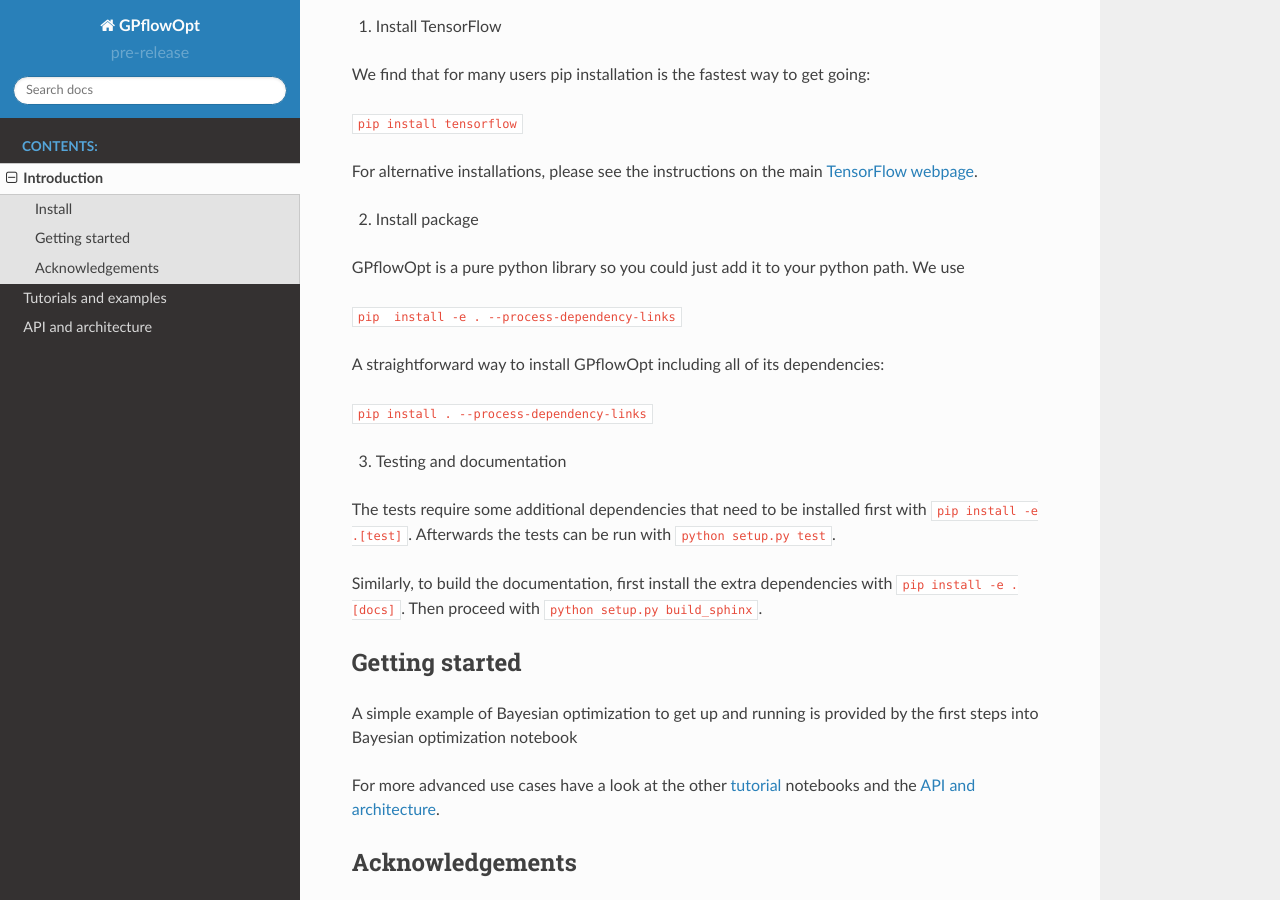
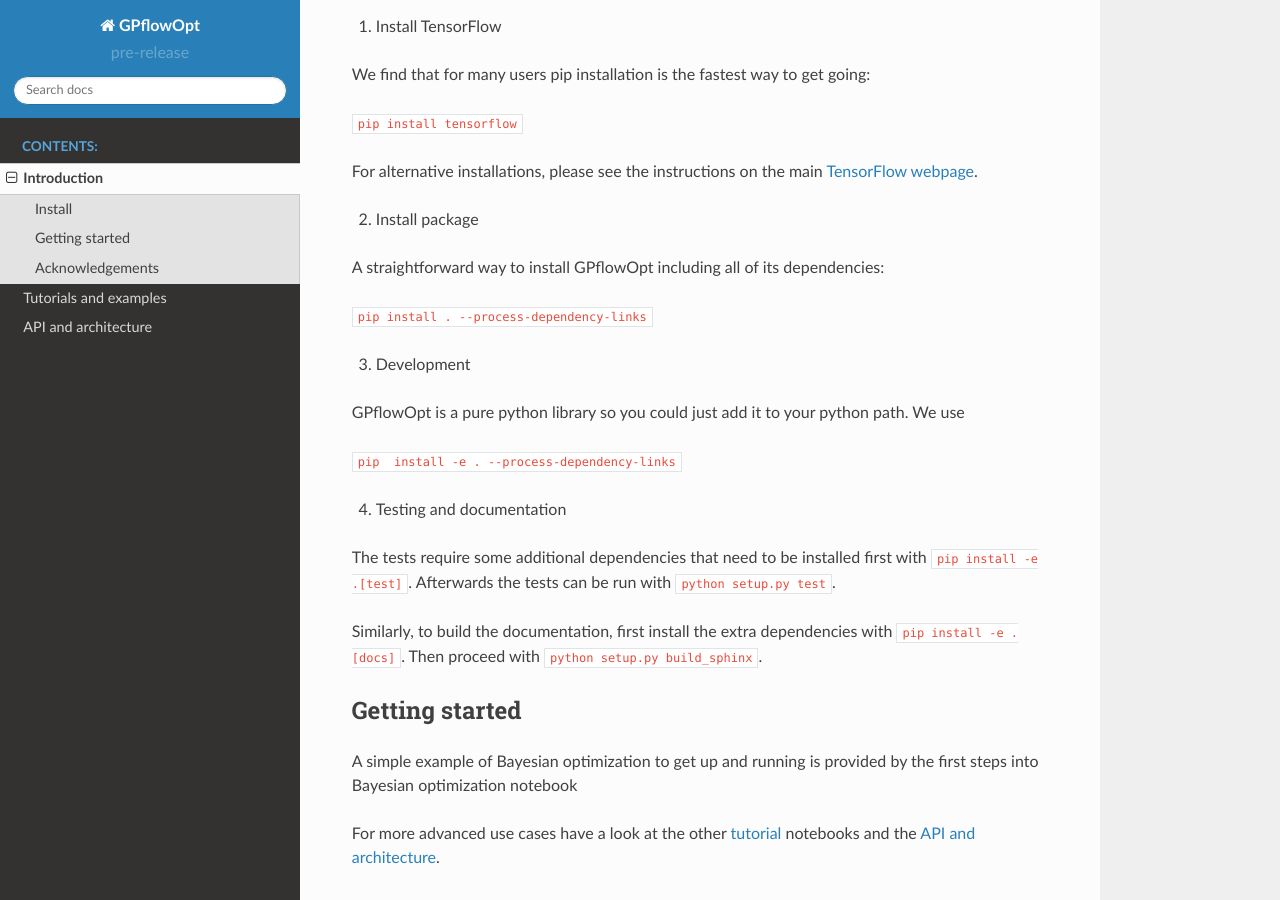
Before and after one commit to GPflow/GPflowOpt, a Sphinx documentation site: the page built from doc/source/intro.rst, in a window 1280 px wide and 900 px high, scrolled down 417 px. Built offline with Sphinx 7.4.7 and the Read the Docs theme 2.0.0, drawn with Linux system fonts in a browser that asks for light colours.

Commit message:
Updated introduction and fixed typos in some notebooks

```diff
--- a/doc/source/intro.rst
+++ b/doc/source/intro.rst
@@ -2,9 +2,9 @@
 Introduction
 ------------
 
-`GPflowOpt <https://github.com/GPflow/GPflowOpt/>`_ is a library for Bayesian Optimization with `GPflow <https://github.com/GPflow/GPflow/>`_. It makes use of TensorFlow for computation of acquisition functions,
-to offer scalability, and avoid implementation of gradients. The package was created, and is currently maintained
-by `Joachim van der Herten <http://sumo.intec.ugent.be/jvanderherten>`_ and `Ivo Couckuyt <http://sumo.intec.ugent.be/icouckuy>`_
+`GPflowOpt <https://github.com/GPflow/GPflowOpt/>`_ is a library for Bayesian Optimization with `GPflow <https://github.com/GPflow/GPflow/>`_.
+It makes use of TensorFlow for computation of acquisition functions, to offer scalability, and avoid implementation of gradients.
+The package was created, and is currently maintained by `Joachim van der Herten <http://sumo.intec.ugent.be/jvanderherten>`_ and `Ivo Couckuyt <http://sumo.intec.ugent.be/icouckuy>`_
 
 Currently the software is pre-release and under construction, hence it lacks a lot of functionality and testing. This documentation
 is also incomplete and under development. The project is open source: if you feel you have some relevant skills and are interested in
@@ -22,15 +22,17 @@
 
 2. Install package
 
+A straightforward way to install GPflowOpt including all of its dependencies:
+
+``pip install . --process-dependency-links``
+
+3. Development
+
 GPflowOpt is a pure python library so you could just add it to your python path. We use
 
 ``pip  install -e . --process-dependency-links``
 
-A straightforward way to install GPflowOpt including all of its dependencies:
-
-``pip install . --process-dependency-links``
-
-3. Testing and documentation
+4. Testing and documentation
 
 The tests require some additional dependencies that need to be installed first with
 ``pip install -e .[test]``. Afterwards the tests can be run with ``python setup.py test``.
```
Also changed, not shown: doc/source/notebooks/firststeps.ipynb, doc/source/notebooks/multiobjective.ipynb.
